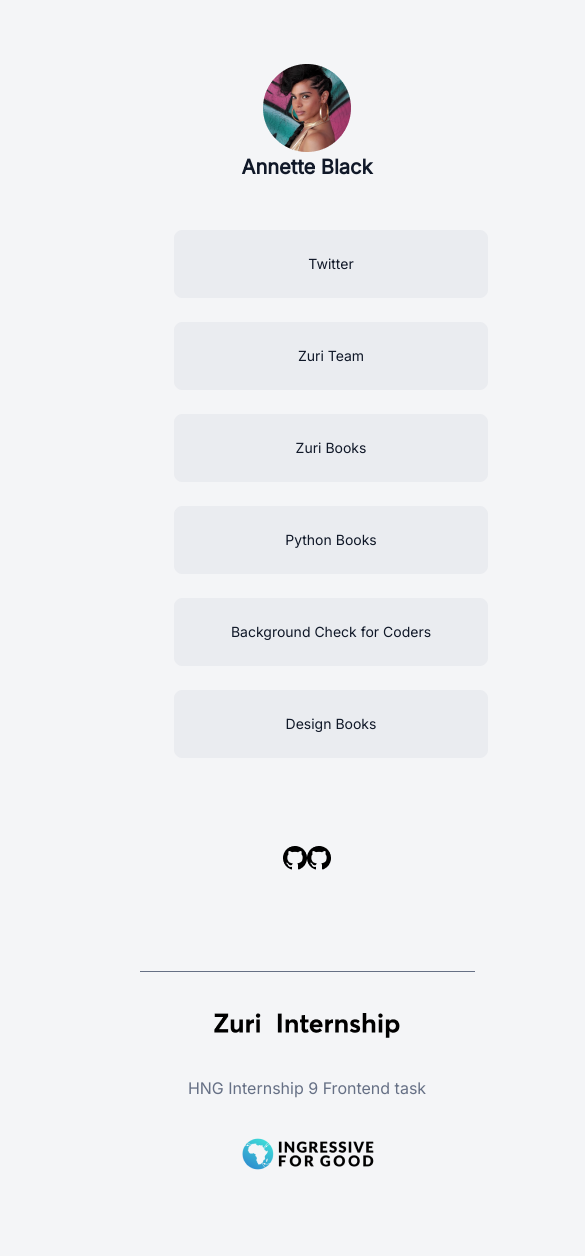
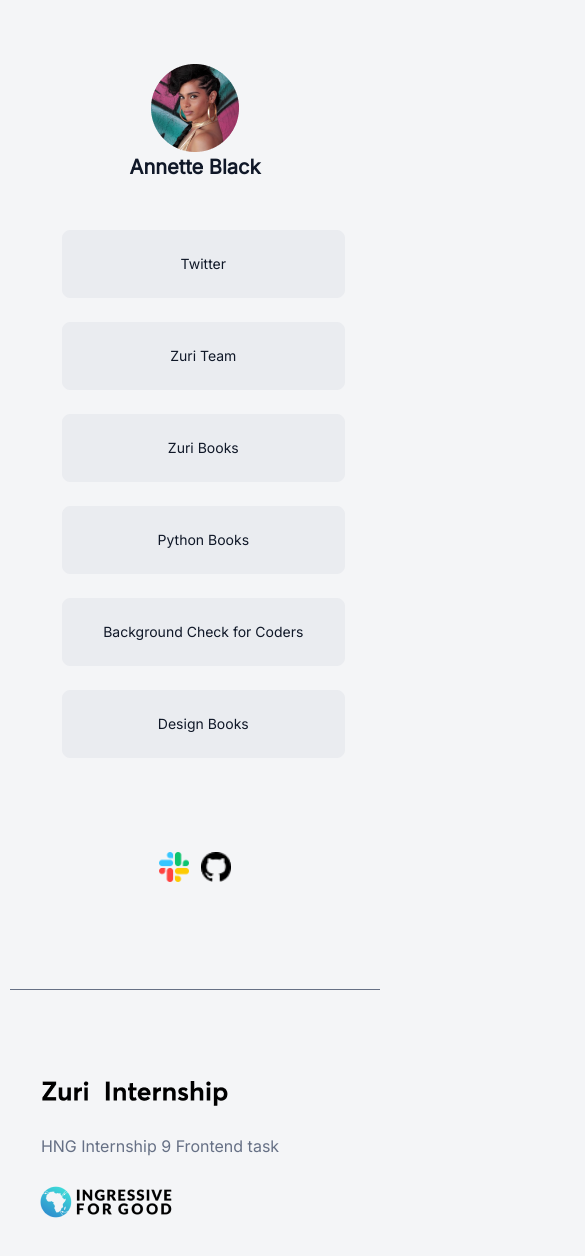
Before and after one commit to AKIN-THOMAS/Front-End-stage1, a React (Create React App) app: page / in a window 390 px wide. Shown: the top 1256 px of the page, 585 px wide, since content can reach past the window. Built offline with nearby package versions, Linux system fonts and the light colour scheme.

Commit message:
corrections made on responsiveness

```diff
--- a/src/App.css
+++ b/src/App.css
@@ -8,7 +8,7 @@
     display: flex;
     flex-direction: column;
     align-items: center;
-    padding: 64px 112px;
+    padding-top: 64px;
     gap: 24px;
     max-width: 100%;
 }
@@ -82,6 +82,11 @@
     justify-content: center;
     padding: 64px 112px;
 }
+.social-icons img{
+    height: 30px;
+    width: 30px;
+    padding: 6px;
+}
 .main_footer{
     display: flex;
     flex-direction: column;
@@ -128,6 +133,14 @@
     background-color: #667085;
 }
  @media(max-width: 1000px){
+    body{
+        width: 50%;
+        height: 100%;
+        margin: auto;
+        padding: 0;
+        overflow-x: hidden;
+
+    }
     .main{
         max-width: 100%;
     }
@@ -141,10 +154,9 @@
         width: 100%;
     }
     button{
-        width: 343px;
         height: 68px;
         flex: 0 0 100%;
-        width: 100%;
+        width: 90%;
     }
     .twitter_zuri a,
     .button_zuri a,
@@ -165,8 +177,7 @@
         width: 100%;
     }
     .sub_footer{
-        padding: 0 1%;
-        gap: 30px;
+        gap: 20px;
         width: 60%;
         height: 60%;
         display: flex;
@@ -174,4 +185,13 @@
         width: 100%;
         flex-direction: column;
     }
+    .internship{
+        margin-right: 120px;
+    }
+    .text{
+        margin-right: 70px;
+    }
+    .I4G{
+        margin-right: 180px;
+    }
  }
--- a/src/App.js
+++ b/src/App.js
@@ -4,6 +4,7 @@
 import internship from './photo/internship.png';
 import I4G from './photo/I4G.png';
 import icon from './photo/Icon.png';
+import slack from './photo/slack.png';
 import './App';
 
 import './App.css'
@@ -37,7 +38,7 @@
                 </div>
 
                     <div className="social-icons">
-                        <img  src= {hub_icon} alt="slack icon"/>
+                        <img  src= {slack} alt="slack icon"/>
                         <img  src= {hub_icon} alt =" github icon"/>
                     </div>
             </section>
```
Also changed, not shown: src/photo/slack.png (added).
